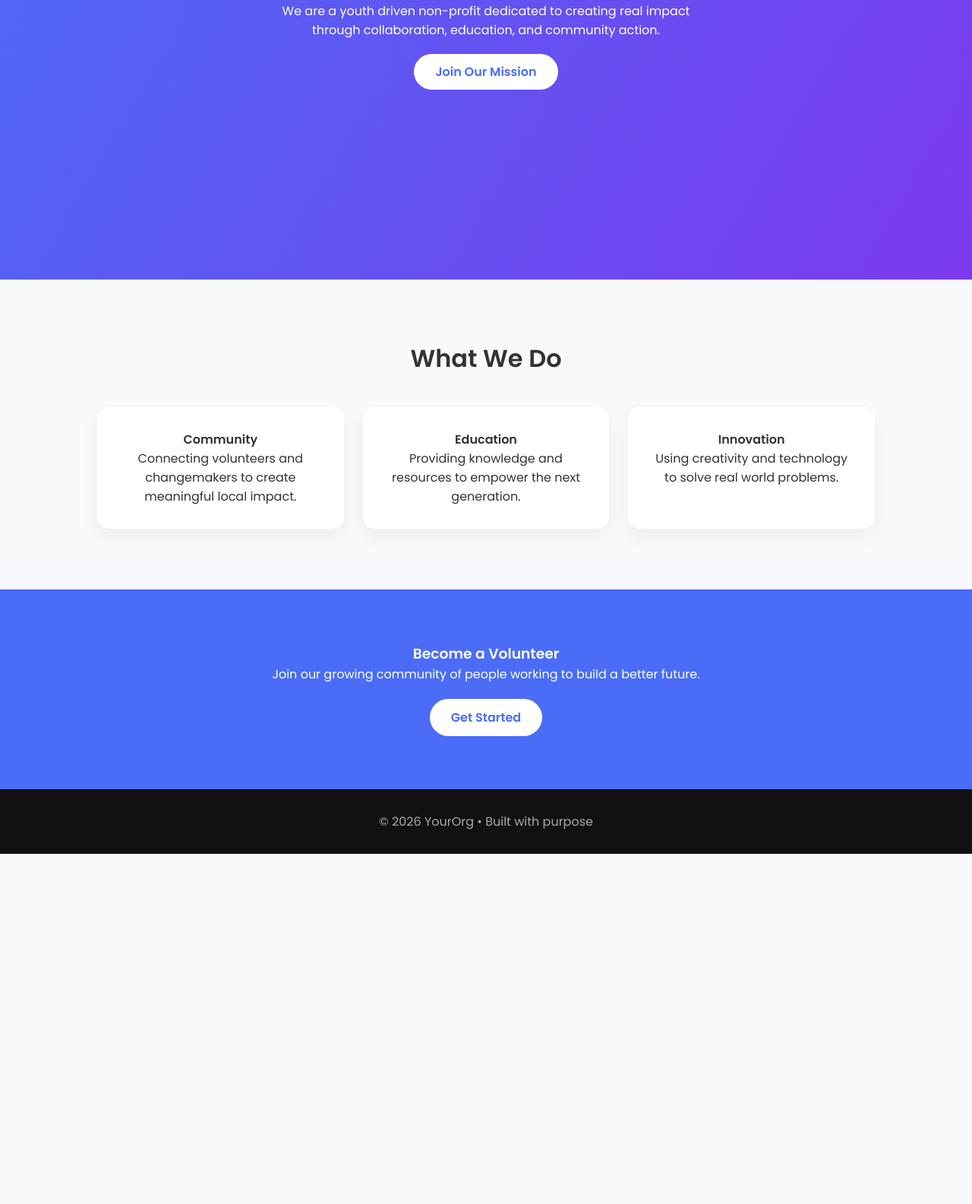
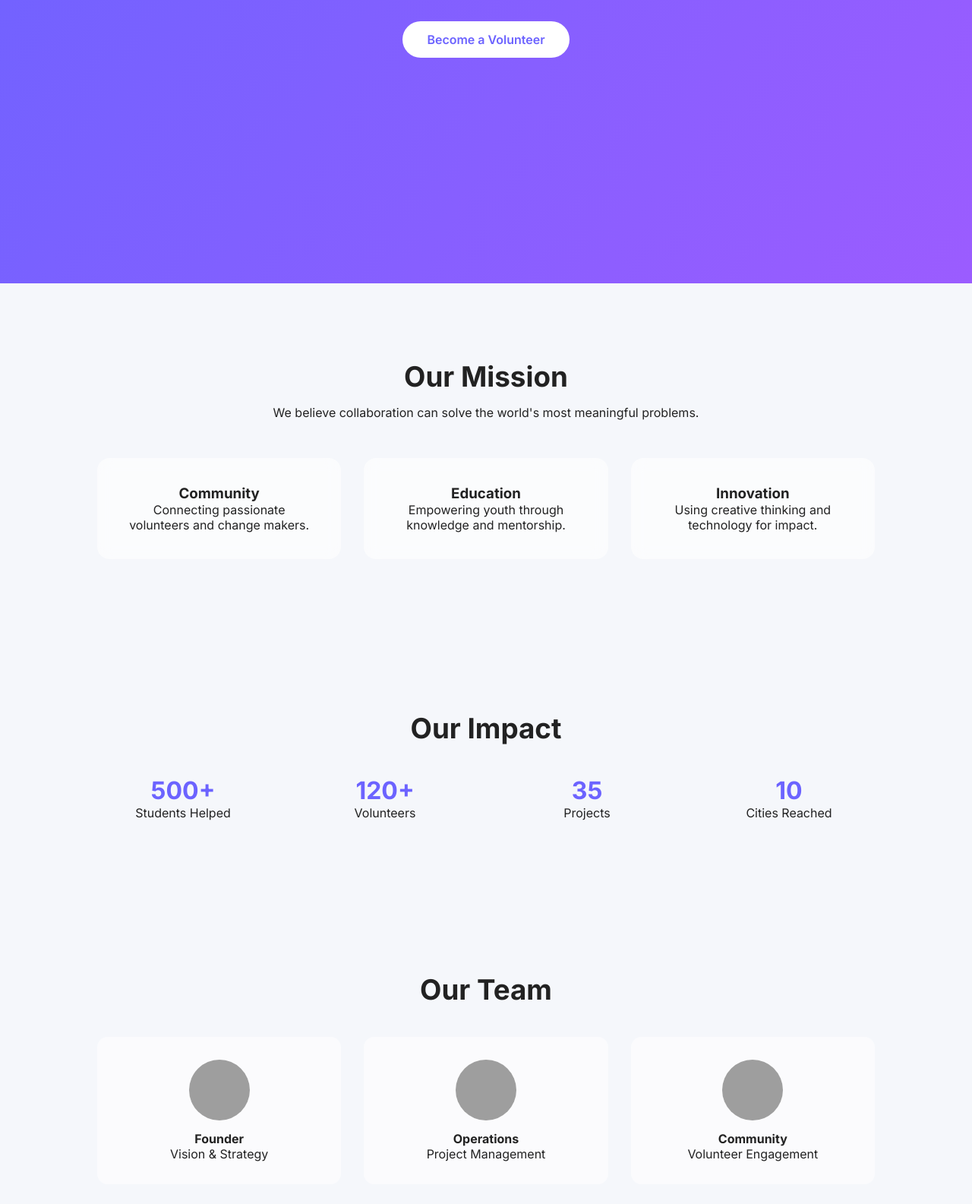
Before and after one commit to kindahuman/Elytronium, a plain HTML site: page index.html in a window 1280 px wide. Shown: the part 427-2012 px from the top of the page at 76% size. Before the commit the page ends 1551 px from the top, so only its background shows below. Drawn offline with Linux system fonts and the light colour scheme; grey boxes are pictures that could not be loaded.

Commit message:
Update index.html

```diff
--- a/index.html
+++ b/index.html
@@ -3,74 +3,93 @@
 <head>
 <meta charset="UTF-8">
 <meta name="viewport" content="width=device-width, initial-scale=1.0">
+
 <title>Your Non Profit</title>
 
-<link href="https://fonts.googleapis.com/css2?family=Poppins:wght@300;400;600&display=swap" rel="stylesheet">
+<link href="https://fonts.googleapis.com/css2?family=Inter:wght@300;400;600;700&display=swap" rel="stylesheet">
 
 <style>
+
+:root{
+--primary:#6C63FF;
+--bg:#f5f7fb;
+--text:#222;
+--glass:rgba(255,255,255,0.6);
+}
+
+.dark{
+--bg:#0f1115;
+--text:#f5f5f5;
+--glass:rgba(255,255,255,0.08);
+}
 
 *{
 margin:0;
 padding:0;
 box-sizing:border-box;
-font-family:'Poppins',sans-serif;
+font-family:'Inter',sans-serif;
 }
 
 body{
-background:#f8f9fb;
-color:#333;
+background:var(--bg);
+color:var(--text);
+transition:0.3s;
 }
 
-/* NAVBAR */
+/* NAV */
 
 nav{
 display:flex;
 justify-content:space-between;
 align-items:center;
 padding:20px 8%;
-background:white;
-box-shadow:0 4px 10px rgba(0,0,0,0.05);
-position:sticky;
-top:0;
+position:fixed;
+width:100%;
+backdrop-filter:blur(10px);
+background:var(--glass);
+z-index:1000;
 }
 
-nav h1{
-color:#4a6cf7;
-font-weight:600;
+nav h2{
+font-weight:700;
 }
 
 nav ul{
 display:flex;
-gap:25px;
+gap:30px;
 list-style:none;
 }
 
 nav a{
 text-decoration:none;
-color:#333;
+color:var(--text);
 font-weight:500;
-transition:0.3s;
 }
 
-nav a:hover{
-color:#4a6cf7;
+.toggle{
+cursor:pointer;
+padding:6px 12px;
+border-radius:20px;
+background:var(--primary);
+color:white;
+font-size:14px;
 }
 
 /* HERO */
 
 .hero{
-height:90vh;
+height:100vh;
 display:flex;
 align-items:center;
 justify-content:center;
 text-align:center;
 padding:0 10%;
-background:linear-gradient(120deg,#4a6cf7,#7c3aed);
+background:linear-gradient(120deg,#6C63FF,#9b5cff);
 color:white;
 }
 
-.hero h2{
-font-size:3rem;
+.hero h1{
+font-size:3.5rem;
 margin-bottom:20px;
 }
 
@@ -78,47 +97,51 @@ margin-bottom:20px;
 max-width:600px;
 margin:auto;
 margin-bottom:30px;
+opacity:0.9;
 }
 
 .btn{
-padding:12px 28px;
+display:inline-block;
+padding:14px 32px;
+border-radius:40px;
 background:white;
-color:#4a6cf7;
-border-radius:30px;
+color:#6C63FF;
 text-decoration:none;
 font-weight:600;
 transition:0.3s;
 }
 
 .btn:hover{
-transform:translateY(-3px);
-box-shadow:0 8px 20px rgba(0,0,0,0.15);
+transform:translateY(-4px);
+box-shadow:0 10px 30px rgba(0,0,0,0.2);
 }
 
-/* ABOUT */
+/* SECTION */
 
 .section{
-padding:80px 10%;
+padding:100px 10%;
 text-align:center;
 }
 
-.section h3{
-font-size:2rem;
-margin-bottom:20px;
+.section h2{
+font-size:2.3rem;
+margin-bottom:15px;
 }
+
+/* CARDS */
 
 .cards{
 display:grid;
-grid-template-columns:repeat(auto-fit,minmax(220px,1fr));
-gap:25px;
-margin-top:40px;
+grid-template-columns:repeat(auto-fit,minmax(250px,1fr));
+gap:30px;
+margin-top:50px;
 }
 
 .card{
-background:white;
-padding:30px;
-border-radius:15px;
-box-shadow:0 10px 25px rgba(0,0,0,0.05);
+background:var(--glass);
+backdrop-filter:blur(10px);
+padding:35px;
+border-radius:16px;
 transition:0.3s;
 }
 
@@ -126,12 +149,49 @@ transition:0.3s;
 transform:translateY(-8px);
 }
 
+/* IMPACT */
+
+.impact{
+display:grid;
+grid-template-columns:repeat(auto-fit,minmax(150px,1fr));
+gap:40px;
+margin-top:40px;
+}
+
+.stat{
+font-size:2rem;
+font-weight:700;
+color:var(--primary);
+}
+
+/* TEAM */
+
+.team{
+display:grid;
+grid-template-columns:repeat(auto-fit,minmax(200px,1fr));
+gap:30px;
+margin-top:40px;
+}
+
+.member{
+background:var(--glass);
+padding:30px;
+border-radius:14px;
+}
+
+.member img{
+width:80px;
+height:80px;
+border-radius:50%;
+margin-bottom:10px;
+}
+
 /* CTA */
 
 .cta{
-background:#4a6cf7;
+padding:90px 10%;
+background:linear-gradient(120deg,#6C63FF,#9b5cff);
 color:white;
-padding:70px 10%;
 text-align:center;
 }
 
@@ -139,9 +199,9 @@ text-align:center;
 margin-top:20px;
 display:inline-block;
 background:white;
-color:#4a6cf7;
-padding:12px 28px;
-border-radius:30px;
+color:#6C63FF;
+padding:14px 30px;
+border-radius:40px;
 text-decoration:none;
 font-weight:600;
 }
@@ -149,10 +209,22 @@ font-weight:600;
 /* FOOTER */
 
 footer{
-padding:30px;
 text-align:center;
-background:#111;
-color:#aaa;
+padding:40px;
+opacity:0.7;
+}
+
+/* ANIMATION */
+
+.hidden{
+opacity:0;
+transform:translateY(30px);
+transition:all 0.8s;
+}
+
+.show{
+opacity:1;
+transform:translateY(0);
 }
 
 </style>
@@ -161,48 +233,115 @@ color:#aaa;
 <body>
 
 <nav>
-<h1>YourOrg</h1>
+
+<h2>Collabrium</h2>
+
 <ul>
-<li><a href="#">Home</a></li>
 <li><a href="#">Mission</a></li>
 <li><a href="#">Impact</a></li>
-<li><a href="#">Join</a></li>
+<li><a href="#">Team</a></li>
 </ul>
+
+<div class="toggle" onclick="toggleMode()">Dark</div>
+
 </nav>
 
 <section class="hero">
 
 <div>
-<h2>Changing The World Together</h2>
+
+<h1>Building Change Together</h1>
+
 <p>
-We are a youth driven non-profit dedicated to creating real impact through collaboration, education, and community action.
+A youth powered non-profit building communities, empowering education,
+and creating real world impact.
 </p>
 
-<a href="#" class="btn">Join Our Mission</a>
+<a class="btn" href="YOUR_GOOGLE_FORM_LINK">Become a Volunteer</a>
 
 </div>
 
 </section>
 
-<section class="section">
+<section class="section hidden">
 
-<h3>What We Do</h3>
+<h2>Our Mission</h2>
+
+<p>We believe collaboration can solve the world's most meaningful problems.</p>
 
 <div class="cards">
 
 <div class="card">
-<h4>Community</h4>
-<p>Connecting volunteers and changemakers to create meaningful local impact.</p>
+<h3>Community</h3>
+<p>Connecting passionate volunteers and change makers.</p>
 </div>
 
 <div class="card">
-<h4>Education</h4>
-<p>Providing knowledge and resources to empower the next generation.</p>
+<h3>Education</h3>
+<p>Empowering youth through knowledge and mentorship.</p>
 </div>
 
 <div class="card">
-<h4>Innovation</h4>
-<p>Using creativity and technology to solve real world problems.</p>
+<h3>Innovation</h3>
+<p>Using creative thinking and technology for impact.</p>
+</div>
+
+</div>
+
+</section>
+
+<section class="section hidden">
+
+<h2>Our Impact</h2>
+
+<div class="impact">
+
+<div>
+<div class="stat">500+</div>
+<p>Students Helped</p>
+</div>
+
+<div>
+<div class="stat">120+</div>
+<p>Volunteers</p>
+</div>
+
+<div>
+<div class="stat">35</div>
+<p>Projects</p>
+</div>
+
+<div>
+<div class="stat">10</div>
+<p>Cities Reached</p>
+</div>
+
+</div>
+
+</section>
+
+<section class="section hidden">
+
+<h2>Our Team</h2>
+
+<div class="team">
+
+<div class="member">
+<img src="https://i.pravatar.cc/100?img=1">
+<h4>Founder</h4>
+<p>Vision & Strategy</p>
+</div>
+
+<div class="member">
+<img src="https://i.pravatar.cc/100?img=2">
+<h4>Operations</h4>
+<p>Project Management</p>
+</div>
+
+<div class="member">
+<img src="https://i.pravatar.cc/100?img=3">
+<h4>Community</h4>
+<p>Volunteer Engagement</p>
 </div>
 
 </div>
@@ -211,18 +350,43 @@ We are a youth driven non-profit dedicated to creating real impact through colla
 
 <section class="cta">
 
-<h3>Become a Volunteer</h3>
-<p>Join our growing community of people working to build a better future.</p>
+<h2>Join The Movement</h2>
 
-<a href="#">Get Started</a>
+<p>Be part of something bigger than yourself.</p>
+
+<a href="YOUR_GOOGLE_FORM_LINK">Volunteer Now</a>
 
 </section>
 
 <footer>
 
-<p>© 2026 YourOrg • Built with purpose</p>
+<p>© 2026 Collabrium • Built with purpose</p>
 
 </footer>
 
+<script>
+
+/* DARK MODE */
+
+function toggleMode(){
+document.body.classList.toggle("dark")
+}
+
+/* SCROLL ANIMATION */
+
+const observer=new IntersectionObserver(entries=>{
+entries.forEach(entry=>{
+if(entry.isIntersecting){
+entry.target.classList.add("show")
+}
+})
+})
+
+document.querySelectorAll(".hidden").forEach(el=>{
+observer.observe(el)
+})
+
+</script>
+
 </body>
 </html>
```
